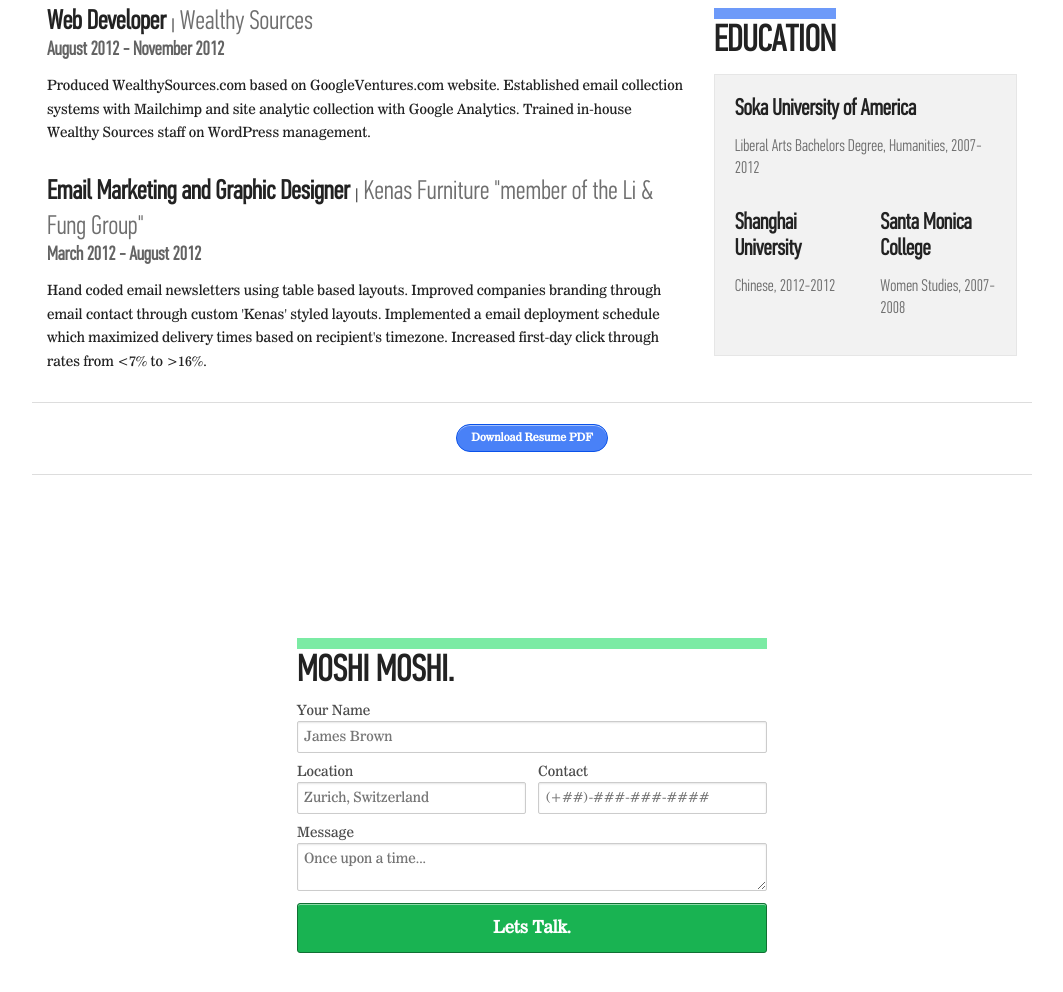
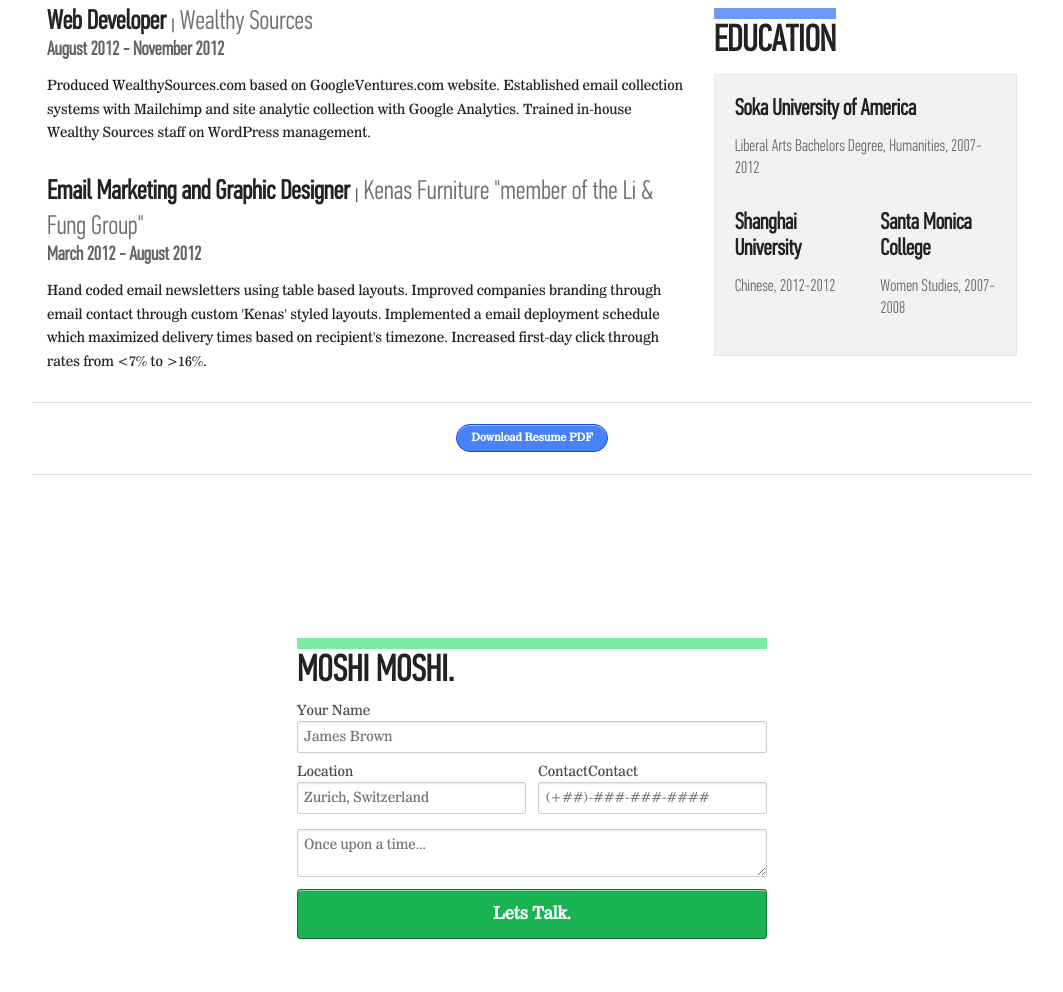
Before and after one commit to lkbgift/portfolio, a website: page app/index.html in a window 1280 px wide. Shown: the part 1430-2422 px from the top of the page, without its empty margins (108-1171 px from the left). Drawn offline with Linux system fonts and the light colour scheme.

Commit message:
turned the form into a json element + MV

```diff
--- a/app/index.html
+++ b/app/index.html
@@ -94,28 +94,7 @@
 
 	<div id="contact" class="row contactWrapper independent" data-magellan-destination='contact'>
 
-		<div class="contactForm   column six centered mobile-four">
-			<h2 class="green-topborder">Moshi Moshi.</h2>
-			<form>
-			  <label>Your Name</label>
-			  <input type="text" placeholder="James Brown" />
-
-			  <div class="row">
-
-			    <div class="six columns">
-			    	<label>Location</label>
-			      <input type="text" placeholder="Zurich, Switzerland" />
-			    </div>
-
-			    <div class="six columns">
-			    	<label>Contact</label>
-			      <input type="text" placeholder="(+##)-###-###-####" />
-			    </div>
-			  </div>
-			  <label>Message</label>
-			  <textarea placeholder="Once upon a time..."></textarea>
-			  <input type="submit" class="large success radius button even twelve" value="Lets Talk." />
-			</form>
+		<div id="contactForm" class="contactForm   column six centered mobile-four">
 		</div>
 	</div>
 
@@ -323,6 +302,22 @@
 		    }
 		  ]
 		};
+
+		var contactFormData ={
+			contactForm: [
+				{
+					"headerMessage": "Moshi Moshi.",
+					"nameLabel": "Your Name",
+					"namePlaceholder": "James Brown",
+					"locationPlaceholder": "Zurich, Switzerland",
+					"locationLabel": "Location",
+					"contactLabel": "Contact",
+					"phonePlaceholder": "(+##)-###-###-####",
+					"textareaPlaceholder": "Once upon a time...",
+					"inputButton": "Lets Talk."
+				}
+			]
+		};
 	/* /Model */
 
 	/* Views */
@@ -351,6 +346,25 @@
 		'{{#rowout}}</div></div>{{/rowout}}'+
 		'{{/education}}';
 
+	var contactFormTemplate = '{{#contactForm}}<h2 class="green-topborder">{{headerMessage}}</h2>'+
+			'<form>'+
+			 '<label>{{nameLabel}}</label>'+
+			  '<input type="text" placeholder="{{namePlaceholder}}" />'+
+			  '<div class="row">'+
+			    '<div class="six columns">'+
+			    	'<label>{{locationLabel}}</label>'+
+			      '<input type="text" placeholder="{{locationPlaceholder}}" />'+
+			    '</div>'+
+			    '<div class="six columns">'+
+			      '<label>{{contactLabel}}Contact</label>'+
+			      '<input type="text" placeholder="{{phonePlaceholder}}" />'+
+			    '</div>'+
+			  '</div>'+
+			  '<label>{{messageLabel}}</label>'+
+			  '<textarea placeholder="{{textareaPlaceholder}}"></textarea>'+
+			  '<input type="submit" class="large success radius button even twelve" value="{{inputButton}}" />'+
+			'</form>{{/contactForm}}';
+
   /* /Views */
 
   /* Controller */
@@ -358,12 +372,14 @@
   var viewResumeDownload = Mustache.to_html(resumeDownloadTemplate, resumeDownloadData);
   var viewSkills = Mustache.to_html(skillsTemplate, skillsData);
   var viewEducation = Mustache.to_html(educationTemplate, educationData);
+  var viewContactForm = Mustache.to_html(contactFormTemplate, contactFormData);
 
   $('#experienceArea').html(viewExperience);
   $('#resumeDownloadArea1').html(viewResumeDownload);
   $('#resumeDownloadArea2').html(viewResumeDownload);
   $('#skillsArea').html(viewSkills);
   $('#educationArea').html(viewEducation);
+  $('#contactForm').html(viewContactForm);
   /* /Controller */
 	</script>
 
```
